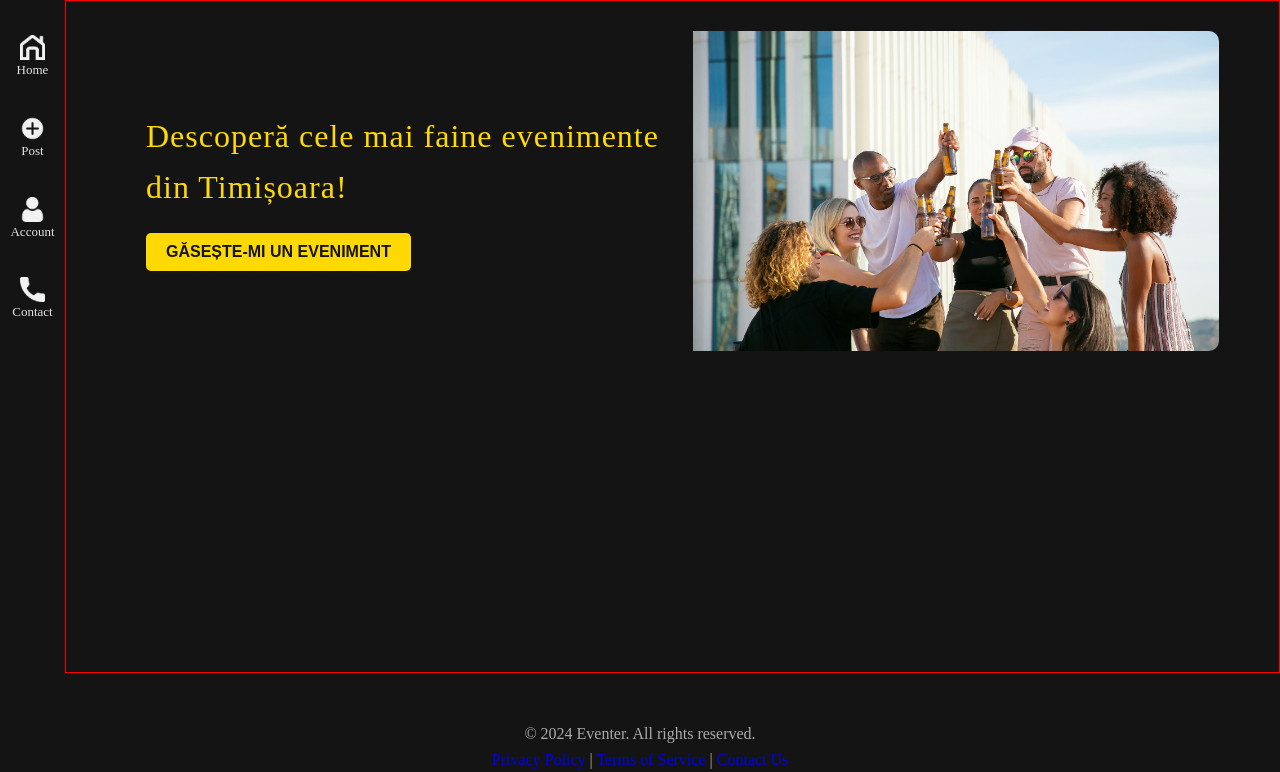
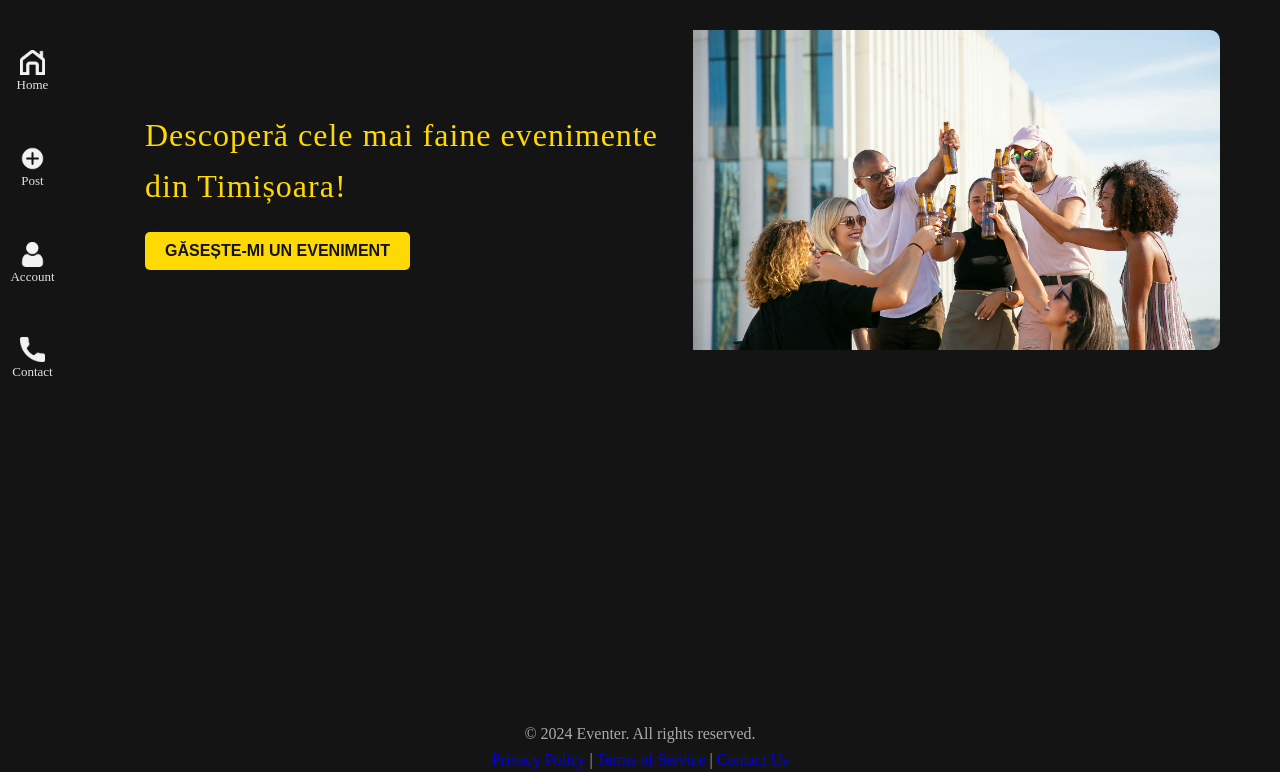
Before and after one commit to Victor152M/Eventer, a Flask app: template app/templates/index.html in a window 1280 px wide. Shown: the part 55-827 px from the top of the page. Run offline with Flask 3, Linux system fonts and the light colour scheme; the template is opened without the code that fills it, so the values that code supplies are empty; parts of the project's set-up code (start-up, migrations or seed data) failed here and were passed over.

Commit message:
Finished the desktop navbar skeleton version, styling can be done if wanted.

```diff
--- a/app/static/css/index.css
+++ b/app/static/css/index.css
@@ -112,7 +112,6 @@
 }
 
 .main_content {
-    border: solid 1px red;
     display: block;
     margin-left: 65px;
     padding: 0 60px;
--- a/app/static/css/navigation.css
+++ b/app/static/css/navigation.css
@@ -17,7 +17,8 @@
 }
 
 .group_nav {
-    display: inline;
+    display: flex;
+    align-items: center;
 }
 
 .menu_activation {
@@ -68,72 +69,21 @@
     color: white;
 }
 
-.home {
-    margin-top: 35px;;
+.sidebar_elem {
     display: flex;
     flex-direction: column;
     align-items: center;
     text-decoration: none;
+    margin: 50px 0 0 0;
     color:rgba(255, 255, 255, 0.874);
 }
 
-.home img {
+.sidebar_elem img {
     width: 25px;
 }
 
-.home p {
+.sidebar_elem p {
     padding: 0;
     margin: 0;
     font-size: 13px;
 }
-
-.post_event {
-    margin-top: 35px;
-    display: flex;
-    flex-direction: column;
-    align-items: center;
-    text-decoration: none;
-    color:rgba(255, 255, 255, 0.874);
-}
-
-.post_event img {
-    width: 25px;
-}
-
-.post_event p {
-    font-size: 13px;
-}
-
-.account {
-    margin-top: 35px;
-    display: flex;
-    flex-direction: column;
-    align-items: center;
-    text-decoration: none;
-    color:rgba(255, 255, 255, 0.874);
-}
-
-.account img {
-    width: 25px;
-}
-
-.account p {
-    font-size: 13px;
-}
-
-.contact {
-    margin-top: 35px;
-    display: flex;
-    flex-direction: column;
-    align-items: center;
-    text-decoration: none;
-    color:rgba(255, 255, 255, 0.874);
-}
-
-.contact img {
-    width: 25px;
-}
-
-.contact p {
-    font-size: 13px;
-}
--- a/app/static/js/navbar.js
+++ b/app/static/js/navbar.js
@@ -19,12 +19,37 @@
 function menuOpener() {
     var side_nav = document.getElementById("side__nav");
     var content = document.getElementById("content");
+    var elements = document.getElementsByClassName("sidebar_elem");
     if (menu_opener) {
-        side_nav.style.width = '200px';
-        content.style.margin = '0 0 0 200px';
+        side_nav.style.width = '150px';
+        content.style.margin = '0 0 0 170px';
+        side_nav.style.alignItems = 'start';
+        for (let i = 0; i < elements.length; i++) {
+            elements[i].style.margin = '60px 0 0 20px';
+            elements[i].style.flexDirection = 'row';
+
+            var text = elements[i].querySelector('p');
+            if (text) {
+                text.style.fontSize = '20px';
+                text.style.fontWeight = '600';
+                text.style.margin = '0 0 0 20px';
+            }
+        }
     } else {
         side_nav.style.width = '65px';
         content.style.margin = '0 0 0 65px';
+        side_nav.style.alignItems = 'center';
+        for (let i = 0; i < elements.length; i++) {
+            elements[i].style.margin = '50px 0 0 0';
+            elements[i].style.flexDirection = 'column';
+
+            var text = elements[i].querySelector('p');
+            if (text) {
+                text.style.fontSize = '13px';
+                text.style.fontWeight = '0';
+                text.style.margin = '0 0 0 0';
+            }
+        }
     }
     menu_opener = !menu_opener;
 }
--- a/app/templates/index.html
+++ b/app/templates/index.html
@@ -11,6 +11,7 @@
 <body id="body">
     <header>
         <nav class="navbar">
+            <div class="group_nav">
                 <div class="menu_activation">
                     <img onclick="iconChanger(); menuOpener();" id="open" class="burger" src="../static/images/hamburger_menu.png" alt="ftlp">
                     <img onclick="iconChanger(); menuOpener();" id="close" class="close" src="../static/images/close.png" alt="ftlp">
@@ -19,25 +20,26 @@
                     <a href="/"><img class="logo_img" src="../static/images/logo.png" alt="error img"></a>
                     <a href="/" class="logo_text">Eventer</a>
                 </div>
+            </div>
         </nav>
     </header>
     <main>
         <sidenav id="side__nav" class="side_nav">
-            <a href="#" class="home">
+            <a href="#" class="sidebar_elem">
                 <img src="../static/images/house2.png" alt="ftlp">
                 <p>Home</p>
             </a>
-            <a href="/post_event" class="post_event">
+            <a href="/post_event" class="post_event sidebar_elem">
                 <img src="../static/images/create_event.png" alt="ftlp">
                 <p>Post</p>
             </a>
-            <a href="#" class="account">
+            <a href="#" class="sidebar_elem">
                 <img src="../static/images/account.png" alt="ftlp">
                 <p>Account</p>
             </a>
-            <a href="#" class="contact">
+            <a href="#" class="sidebar_elem">
                 <img src="../static/images/phone.png" alt="ftlp">
-                <P>Contact</P>
+                <p>Contact</p>
             </a>
         </sidenav>
         <div id="content" class="main_content">
```
Lines whose indentation alone changed are shown as unchanged.
